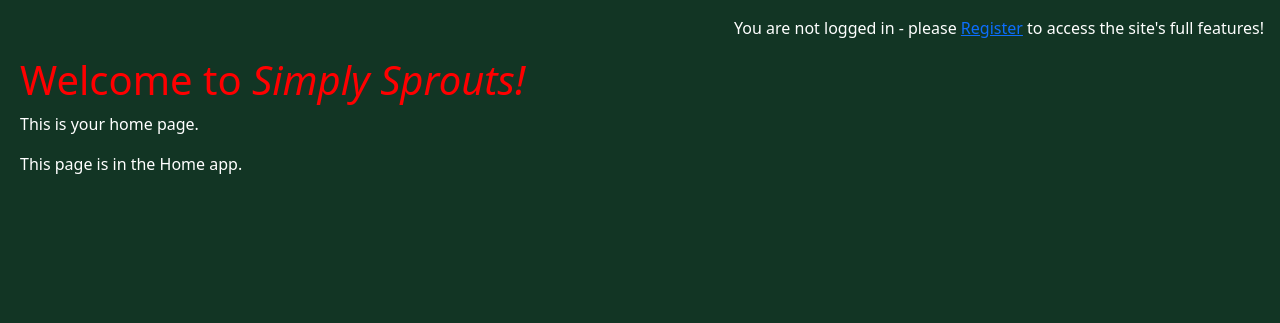
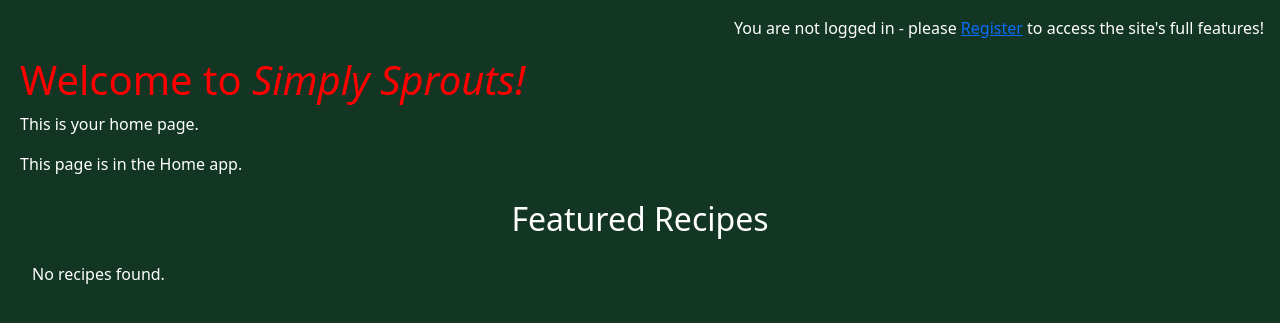
Before and after one commit to moakley-45/MO_Capstone, a Django app: page / in a window 1280 px wide. Shown: the part 56-379 px from the top of the page. Run offline with Django 4.2, Linux system fonts and the light colour scheme; parts of the project's set-up code (start-up, migrations or seed data) failed here and were passed over; some libraries are stand-ins or nearby versions.

Commit message:
Added random recipe posts to the Home Page

```diff
--- a/home/templates/home/home.html
+++ b/home/templates/home/home.html
@@ -9,6 +9,31 @@ Home
     <h1>Welcome to <em>Simply Sprouts!</em></h1>
     <p>This is your home page.</p>
     <p>This page is in the Home app.</p>
+
+    <div class="container mt-4">
+        <h2 class="text-center mb-4">Featured Recipes</h2>
+        <div class="row">
+            {% for recipe in random_recipes %}
+                <div class="col-md-6 mb-4">
+                    <div class="card h-100">
+                        <div class="card-body bg-dark">
+                            <h2 class="card-title recipe-title">
+                                <a href="{% url 'recipes:recipes_page' recipe.slug %}">
+                                    <img class="recipe_image img-fluid" src="{{ recipe.image.url }}" alt="{{ recipe.title }}">
+                                </a>
+                                <a href="{% url 'recipes:recipes_page' recipe.slug %}" class="recipe-link">{{recipe.title}}</a>
+                            </h2>
+                            <p class="card-text recipe-creator">Author: {{recipe.creator}}</p>
+                        </div>
+                    </div>
+                </div>
+            {% empty %}
+                <p>No recipes found.</p>
+            {% endfor %}
+        </div>
+    </div>
+
+
 </body>
 </html>
 
--- a/home/views.py
+++ b/home/views.py
@@ -3,6 +3,8 @@ from django.shortcuts import render, get_object_or_404, redirect
 from .models import UserProfile
 from .forms import UserProfileForm
 from django.contrib.auth.decorators import login_required
+from recipes.models import Recipe
+
 
 class HomePageView(TemplateView):
     template_name = "home/home.html"
```
Also changed, not shown: recipes/views.py (+13 -1 lines).
